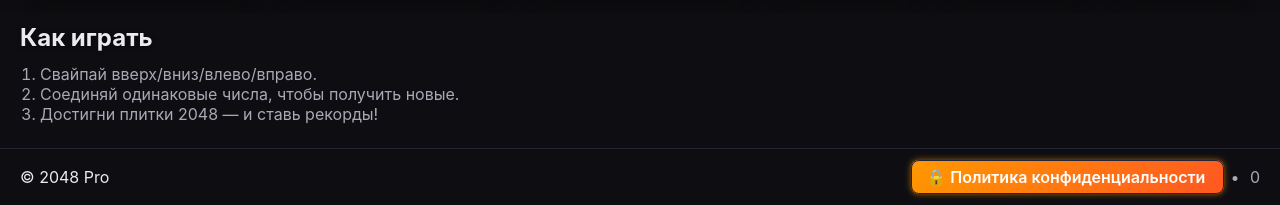
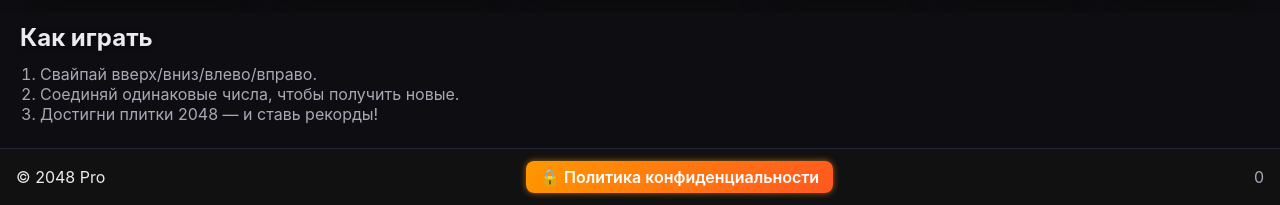
Before and after one commit to necto4529-droid/necto4529-droid.github.io, a plain HTML site: page index.html in a window 1280 px wide. Shown: the part 788-993 px from the top of the page. Drawn offline with Linux system fonts and the light colour scheme; no server answers.

Commit message:
Update index.html

```diff
--- a/index.html
+++ b/index.html
@@ -72,18 +72,55 @@
 </section>
 </main>
 
+
 <footer class="site-footer">
   <div class="left">
     <span>© 2048 Pro</span>
   </div>
-  <div class="right">
-    <a class="btn privacy-btn" href="https://necto4529-droid.github.io/Privacy-2048-Pro/" target="_blank">
+  <div class="center">
+    <a class="privacy-btn" href="https://necto4529-droid.github.io/Privacy-2048-Pro/" target="_blank">
       🔒 Политика конфиденциальности
     </a>
-    <span class="dot">•</span>
+  </div>
+  <div class="right">
     <span class="muted" id="clicksStat" title="Счётчик загрузок">0</span>
   </div>
 </footer>
+
+<style>
+  .site-footer {
+    display: flex;
+    justify-content: space-between;
+    align-items: center;
+    padding: 12px 16px;
+    background: #111;
+    flex-wrap: wrap;
+  }
+
+  .site-footer .center {
+    flex: 1;
+    text-align: center;
+  }
+
+  .privacy-btn {
+    display: inline-block;
+    background: linear-gradient(135deg, #ff9800, #ff5722);
+    color: #fff !important;
+    padding: 8px 16px;
+    border-radius: 8px;
+    font-weight: 600;
+    text-decoration: none;
+    transition: all 0.3s ease;
+    box-shadow: 0 0 6px rgba(255, 152, 0, 0.6);
+  }
+
+  .privacy-btn:hover {
+    background: linear-gradient(135deg, #ffa726, #ff7043);
+    box-shadow: 0 0 14px rgba(255, 87, 34, 0.8);
+    transform: scale(1.05);
+  }
+</style>
+
 
 <style>
   .privacy-btn {
@@ -114,4 +151,4 @@
 </dialog>
 <script src="app.js" type="module"></script>
 </body>
-</html>
+            </html>
```
